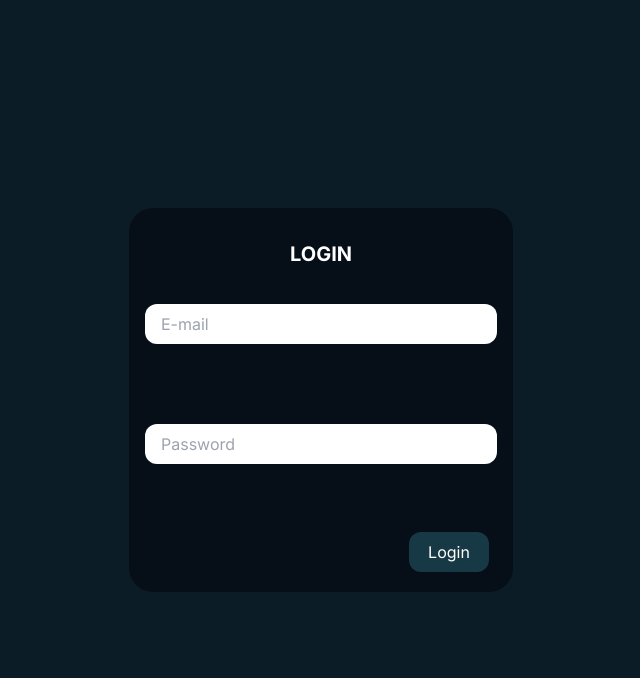
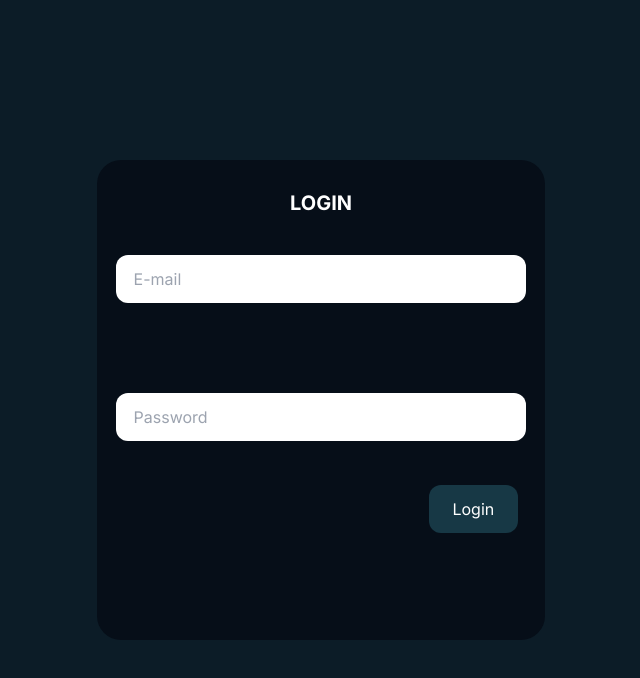
Before and after one commit to ElYizuz123/My-form-next-project, a Next.js app: page / in a window 1280 px wide. Shown: the top 678 px of the page, without its empty margins (319-959 px from the left). Built offline with nearby package versions, Linux system fonts and the light colour scheme.

Commit message:
size changes

```diff
--- a/src/components/LogIn.jsx
+++ b/src/components/LogIn.jsx
@@ -12,21 +12,21 @@ const LogIn = () => {
         console.log(formData)
     }
   return (
-    <div className='w-96 h-96 bg-slate-600 rounded-3xl bg-grayFG'>
-        <form onSubmit={onSubmit}>
-            <div className='w-full h-3 mt-10 flex justify-center items-center'>
+    <div className='w-35 h-60 bg-slate-600 rounded-3xl bg-grayFG'>
+        <form onSubmit={onSubmit} className='h-full w-full'>
+            <div className='w-full h-3 mt-8 flex justify-center items-center'>
                 <p className='font-bold text-xl text-white'>LOGIN</p>
             </div>
-            <div className='w-full h-16 mt-8 flex justify-center items-center'>
-                <input onChange={handleOnChange} type='email' placeholder='E-mail' className='w-11/12 h-10  px-4 text-black rounded-xl'
+            <div className='w-full h-10 mt-10 flex justify-center items-center'>
+                <input onChange={handleOnChange} type='email' placeholder='E-mail' className='w-11/12 h-100  px-4 text-black rounded-xl'
                 name='email' id='email'></input>
             </div>
-            <div className='w-full h-16 mt-14 flex justify-center items-center'>
-                <input onChange={handleOnChange} type='password' placeholder='Password' className='w-11/12 h-10  px-4 text-black rounded-xl'
+            <div className='w-full h-10 mt-20 flex justify-center items-center'>
+                <input onChange={handleOnChange} type='password' placeholder='Password' className='w-11/12 h-100  px-4 text-black rounded-xl'
                 name='password' id='password'></input>
             </div>
-            <div className='w-full h-16 mt-8 flex justify-end items-end'>
-                <button className='w-20 h-10 bg-buttonC mr-6 rounded-xl text-white' type='submit'>
+            <div className='w-full h-10 mt-10 flex justify-end items-end'>
+                <button className='w-20 h-100 bg-buttonC mr-6 rounded-xl text-white' type='submit'>
                     <p>Login</p>
                 </button>
             </div>
--- a/tailwind.config.js
+++ b/tailwind.config.js
@@ -6,7 +6,36 @@ module.exports = {
     "./src/app/**/*.{js,ts,jsx,tsx,mdx}",
   ],
   theme: {
-
+    spacing: {
+      '1': '1%',
+      '2': '2%',
+      '3': '3%',
+      '4': '4%',
+      '5': '5%',
+      '6': '6%',
+      '7': '7%',
+      '8': '8%',
+      '9': '9%',
+      '10': '10%',
+      '15': '15%',
+      '20': '20%',
+      '25': '25%',
+      '30': '30%',
+      '35': '35%',
+      '40': '40%',
+      '45': '45%',
+      '50': '50%',
+      '55': '55%',
+      '60': '60%',
+      '65': '65%',
+      '70': '70%',
+      '75': '75%',
+      '80': '80%',
+      '85': '85%',
+      '90': '90%',
+      '95': '95%',
+      '100': '100%',
+    },
     colors: {
       'grayBG': '#0c1c27',
       'grayFG': '#060e18',
```
